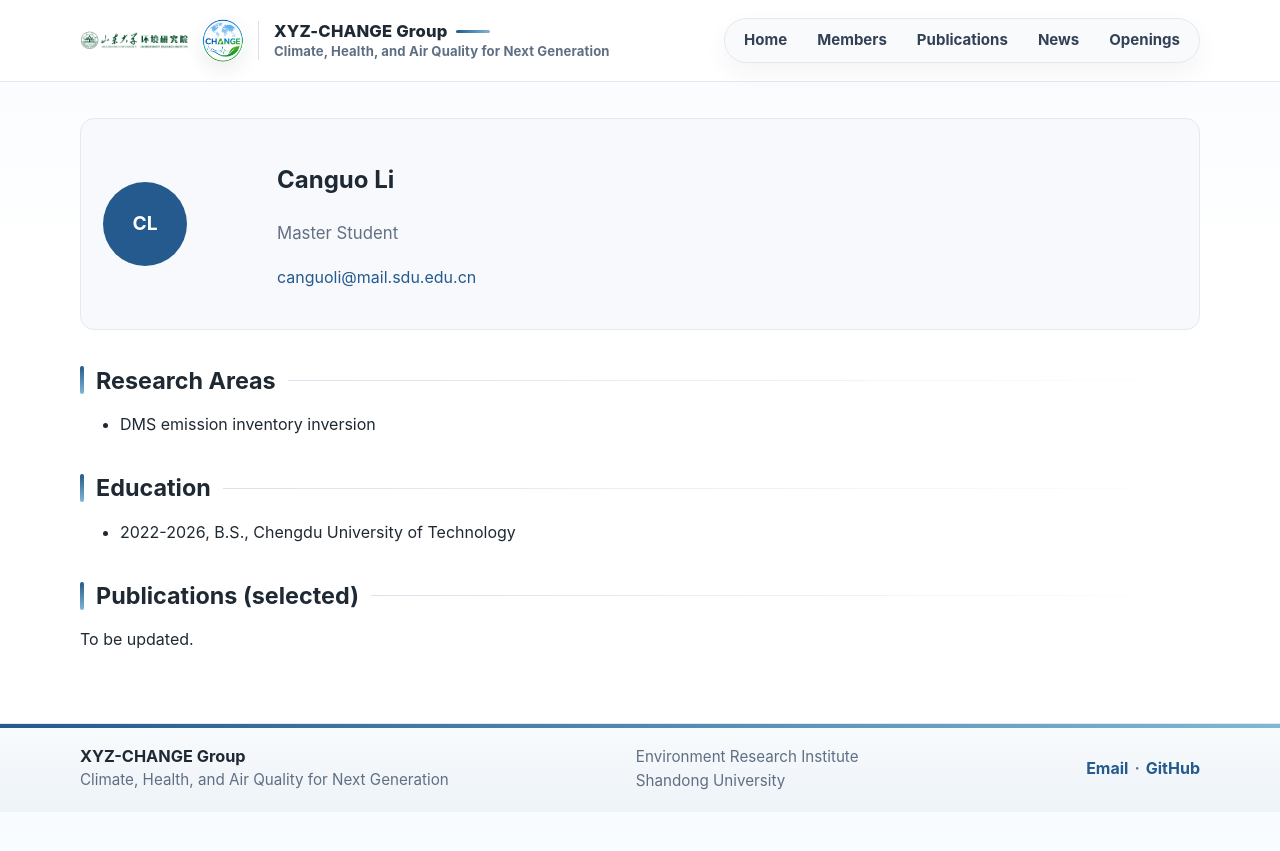
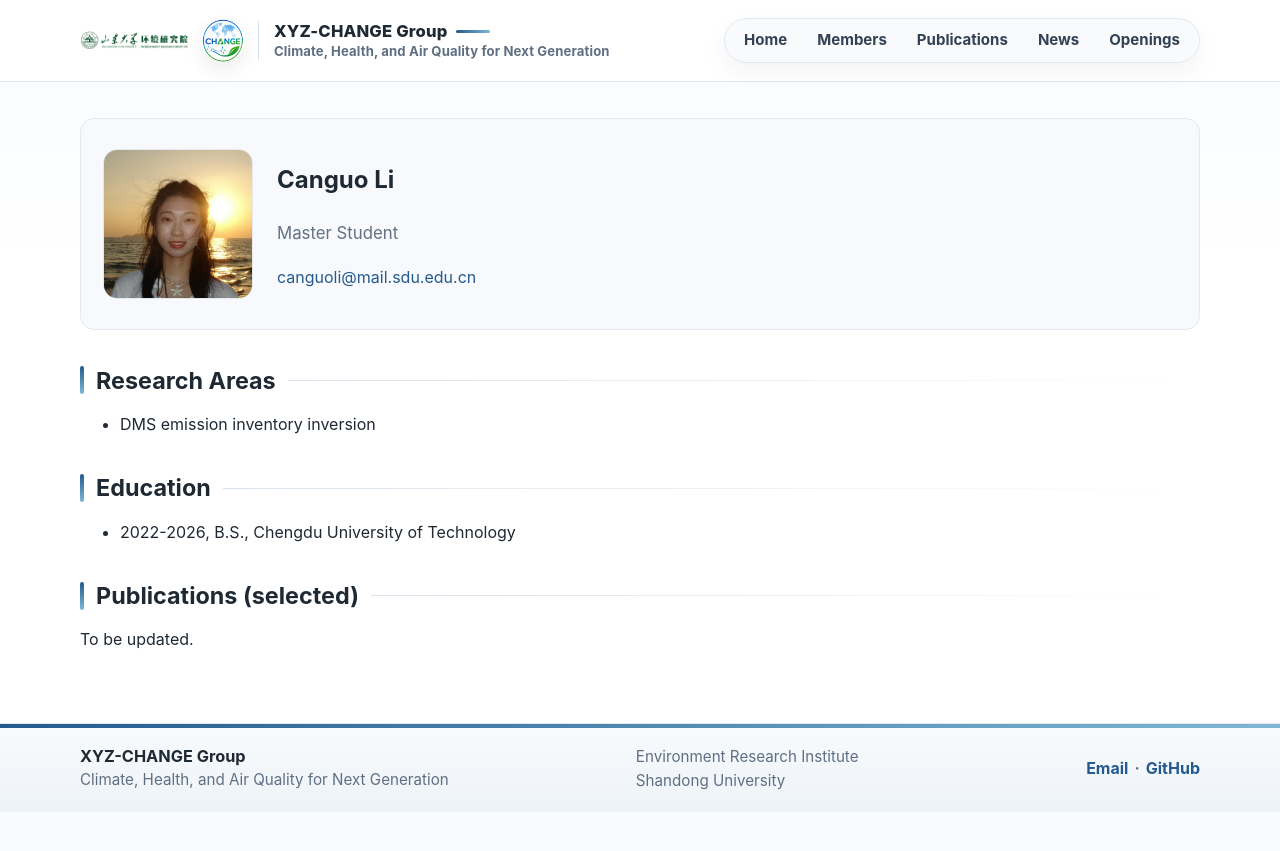
Before and after one commit to MuJSh/xyz_CHANGE, a Jekyll site: the page built from _pages/canguo-li.md, in a window 1280 px wide. Shown: the top 851 px of the page. Built offline with Jekyll 4.4.1, drawn with Linux system fonts in a browser that asks for light colours.

Commit message:
Add Canguo Li profile photo

```diff
--- a/_pages/canguo-li.md
+++ b/_pages/canguo-li.md
@@ -5,7 +5,7 @@ permalink: /members/canguo-li/
 ---
 
 <div class="profile-hero">
-  <div class="avatar">CL</div>
+  <img class="profile-photo" src="{{ '/assets/img/members/lcg.jpg' | relative_url }}" alt="Canguo Li">
   <div>
     <h1>Canguo Li</h1>
     <p class="profile-title">Master Student</p>
```
